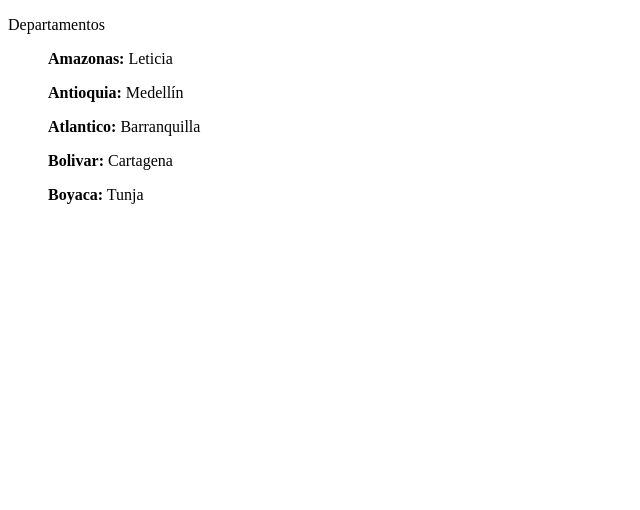
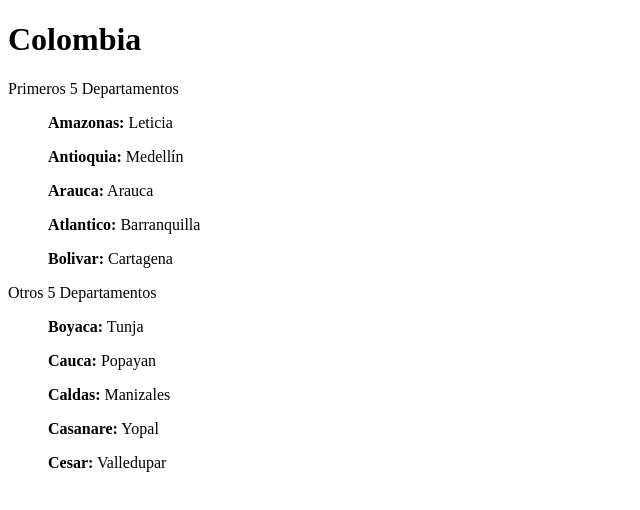
Before and after one commit to GeorgeR-Py/Proyecto-Web-Empresa-C, a plain HTML site: page index.html in a window 1280 px wide. Shown: the whole page, without its empty margins (0-640 px from the left). Drawn offline with Linux system fonts and the light colour scheme.

Commit message:
Se agregan otros 5 deptos

```diff
--- a/index.html
+++ b/index.html
@@ -6,12 +6,19 @@
     <title>Colombia</title>
 </head>
 <body>
-    <title>Colombia</title>
-    <p>Departamentos</p>
+    <h1>Colombia</h1>
+    <p>Primeros 5 Departamentos</p>
     <ul><b>Amazonas:</b> Leticia</ul>
     <ul><b>Antioquia:</b> Medellín</ul>
+    <ul><b>Arauca:</b> Arauca</ul>
     <ul><b>Atlantico:</b> Barranquilla</ul>
     <ul><b>Bolivar:</b> Cartagena</ul>
+
+    <p>Otros 5 Departamentos</p>
     <ul><b>Boyaca:</b> Tunja</ul>
+    <ul><b>Cauca:</b> Popayan</ul>
+    <ul><b>Caldas:</b> Manizales</ul>
+    <ul><b>Casanare:</b> Yopal</ul>
+    <ul><b>Cesar:</b> Valledupar</ul>
 </body>
 </html>
```
